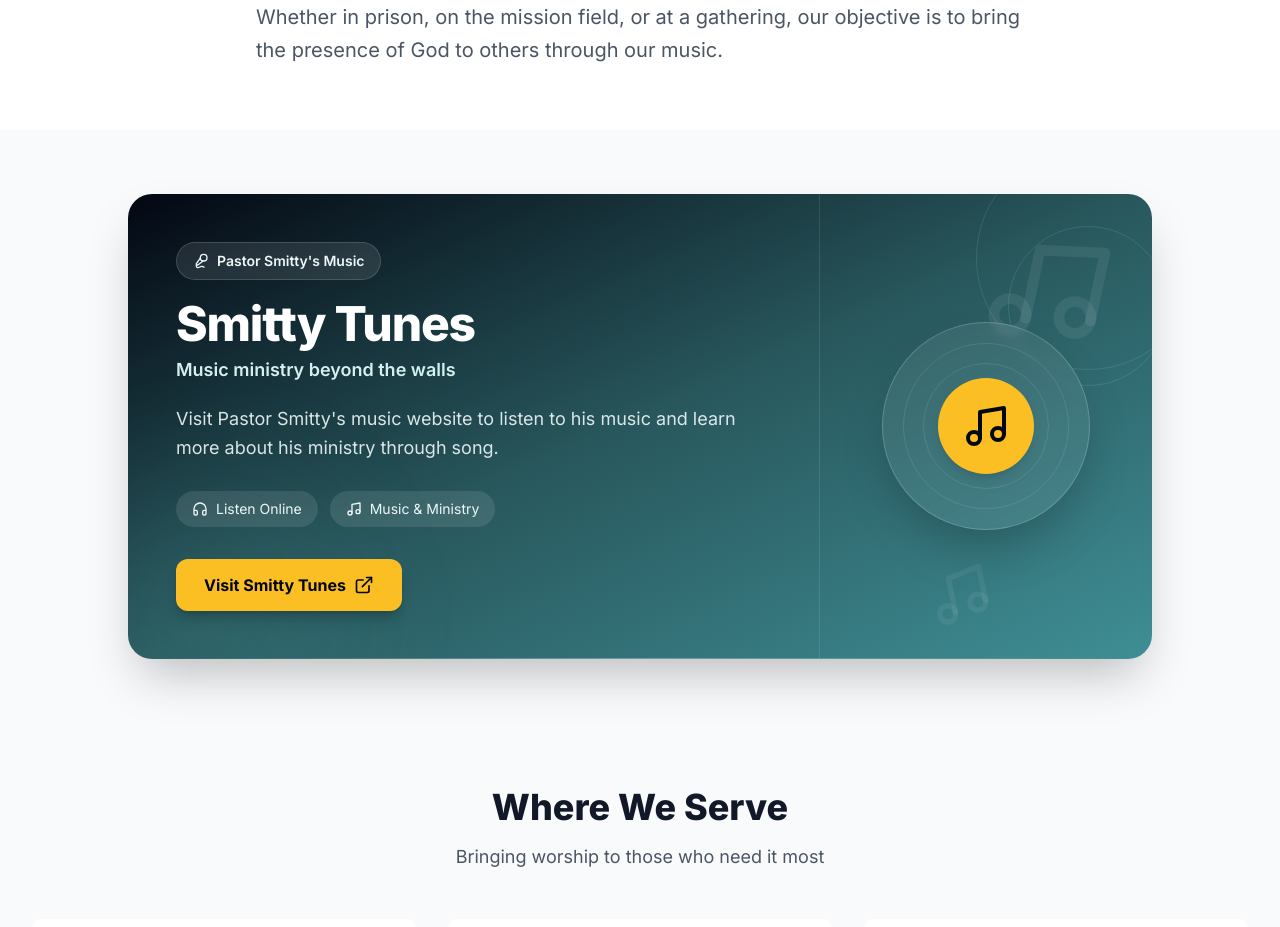
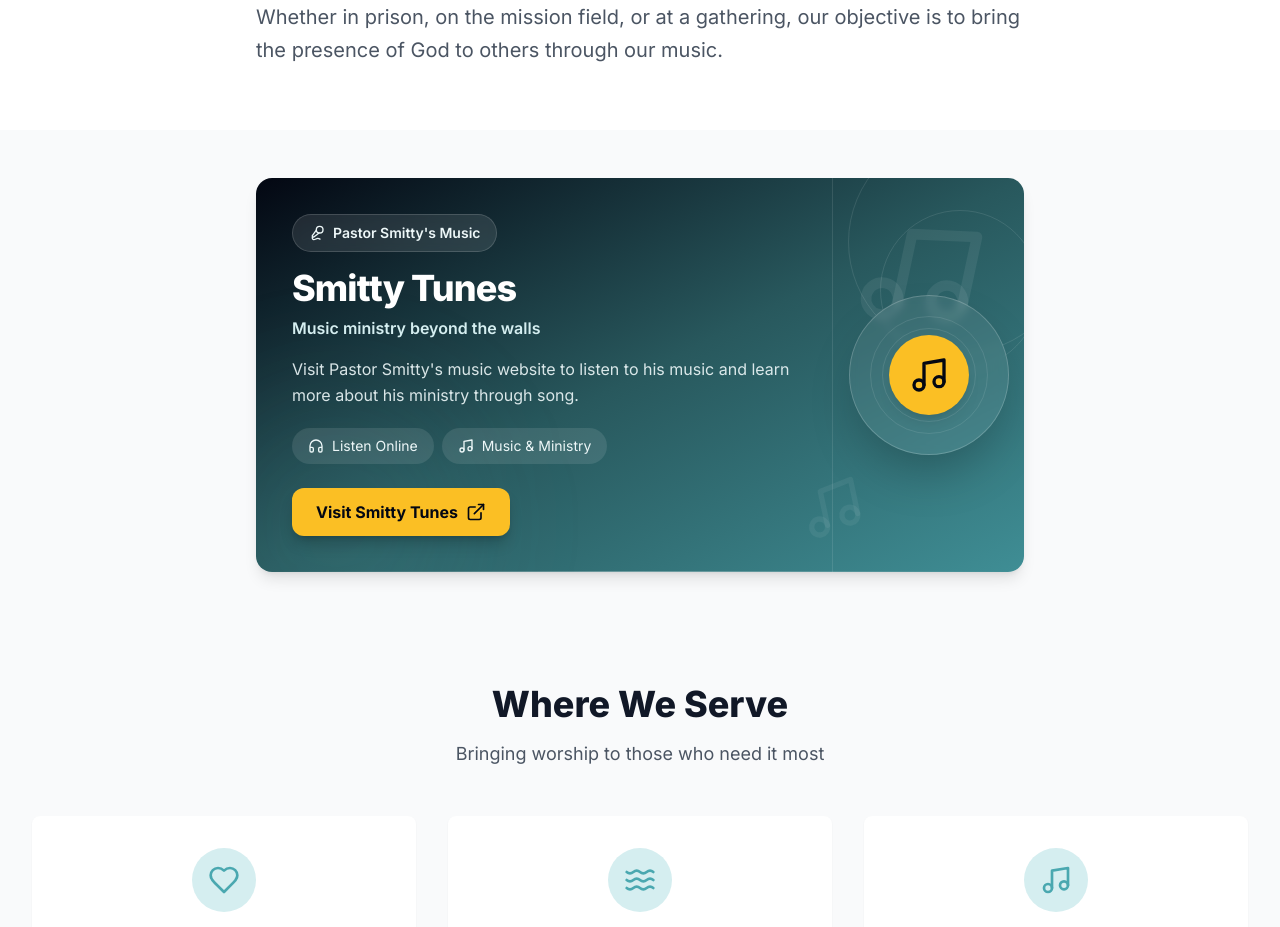
Before and after one commit to Catalyst-FL/catalystfl, a Next.js app: page /worship in a window 1280 px wide. Shown: the part 900-1827 px from the top of the page. Built offline with nearby package versions, Linux system fonts and the light colour scheme; no server answers.

Commit message:
Scale down Smitty Tunes feature to balance Catalyst Band

```diff
--- a/app/worship/page.tsx
+++ b/app/worship/page.tsx
@@ -48,9 +48,9 @@ export default function Worship() {
       </div>
 
       {/* Pastor Smitty Music */}
-      <section className="bg-gray-50 py-14 sm:py-16">
+      <section className="bg-gray-50 py-10 sm:py-12">
         <div className="mx-auto max-w-7xl px-4 sm:px-6 lg:px-8">
-          <div className="relative mx-auto max-w-5xl overflow-hidden rounded-3xl bg-gradient-to-br from-gray-950 via-primary-900 to-primary-700 shadow-2xl">
+          <div className="relative mx-auto max-w-3xl overflow-hidden rounded-2xl bg-gradient-to-br from-gray-950 via-primary-900 to-primary-700 shadow-lg">
             {/* Decorative music artwork */}
             <div className="pointer-events-none absolute inset-0 overflow-hidden" aria-hidden="true">
               <div className="absolute -right-12 -top-12 h-56 w-56 rounded-full border border-white/10" />
@@ -61,24 +61,24 @@ export default function Worship() {
               <div className="absolute inset-x-0 bottom-0 h-px bg-gradient-to-r from-transparent via-white/30 to-transparent" />
             </div>
 
-            <div className="relative grid gap-0 lg:grid-cols-[1.35fr_0.65fr]">
-              <div className="p-8 sm:p-10 lg:p-12">
+            <div className="relative grid gap-0 lg:grid-cols-[1.5fr_0.5fr]">
+              <div className="p-6 sm:p-8 lg:p-9">
                 <div className="inline-flex items-center gap-2 rounded-full border border-white/15 bg-white/10 px-4 py-2 text-sm font-semibold text-primary-50 backdrop-blur-sm">
                   <Mic2 className="h-4 w-4" aria-hidden="true" />
                   Pastor Smitty&apos;s Music
                 </div>
 
-                <h2 className="mt-5 text-4xl font-extrabold tracking-tight text-white sm:text-5xl">
+                <h2 className="mt-4 text-3xl font-extrabold tracking-tight text-white sm:text-4xl">
                   Smitty Tunes
                 </h2>
-                <p className="mt-2 text-lg font-semibold text-primary-100">
+                <p className="mt-2 text-base font-semibold text-primary-100">
                   Music ministry beyond the walls
                 </p>
-                <p className="mt-5 max-w-2xl text-lg leading-relaxed text-primary-50/90">
+                <p className="mt-4 max-w-2xl text-base leading-relaxed text-primary-50/90">
                   Visit Pastor Smitty&apos;s music website to listen to his music and learn more about his ministry through song.
                 </p>
 
-                <div className="mt-7 flex flex-wrap gap-3 text-sm text-primary-50">
+                <div className="mt-5 flex flex-wrap gap-2 text-sm text-primary-50">
                   <span className="inline-flex items-center gap-2 rounded-full bg-white/10 px-4 py-2">
                     <Headphones className="h-4 w-4" aria-hidden="true" />
                     Listen Online
@@ -93,19 +93,19 @@ export default function Worship() {
                   href="https://smittytunes.website"
                   target="_blank"
                   rel="noopener noreferrer"
-                  className="mt-8 inline-flex items-center gap-2 rounded-xl bg-amber-400 px-7 py-3.5 text-base font-bold text-gray-950 shadow-lg shadow-black/20 transition-all duration-300 hover:-translate-y-0.5 hover:bg-amber-300 hover:shadow-xl focus:outline-none focus:ring-4 focus:ring-amber-200/40"
+                  className="mt-6 inline-flex items-center gap-2 rounded-xl bg-amber-400 px-6 py-3 text-base font-bold text-gray-950 shadow-lg shadow-black/20 transition-all duration-300 hover:-translate-y-0.5 hover:bg-amber-300 hover:shadow-xl focus:outline-none focus:ring-4 focus:ring-amber-200/40"
                 >
                   Visit Smitty Tunes
                   <ExternalLink className="h-5 w-5" aria-hidden="true" />
                 </a>
               </div>
 
-              <div className="relative hidden min-h-[330px] border-l border-white/10 lg:flex lg:items-center lg:justify-center">
-                <div className="relative flex h-52 w-52 items-center justify-center rounded-full border border-white/20 bg-white/[0.07] shadow-2xl backdrop-blur-sm">
+              <div className="relative hidden min-h-[260px] border-l border-white/10 lg:flex lg:items-center lg:justify-center">
+                <div className="relative flex h-40 w-40 items-center justify-center rounded-full border border-white/20 bg-white/[0.07] shadow-2xl backdrop-blur-sm">
                   <div className="absolute inset-5 rounded-full border border-white/10" />
-                  <div className="absolute inset-10 rounded-full border border-white/10" />
-                  <div className="flex h-24 w-24 items-center justify-center rounded-full bg-amber-400 shadow-lg">
-                    <Music className="h-12 w-12 text-gray-950" aria-hidden="true" />
+                  <div className="absolute inset-8 rounded-full border border-white/10" />
+                  <div className="flex h-20 w-20 items-center justify-center rounded-full bg-amber-400 shadow-lg">
+                    <Music className="h-10 w-10 text-gray-950" aria-hidden="true" />
                   </div>
                 </div>
               </div>
```
